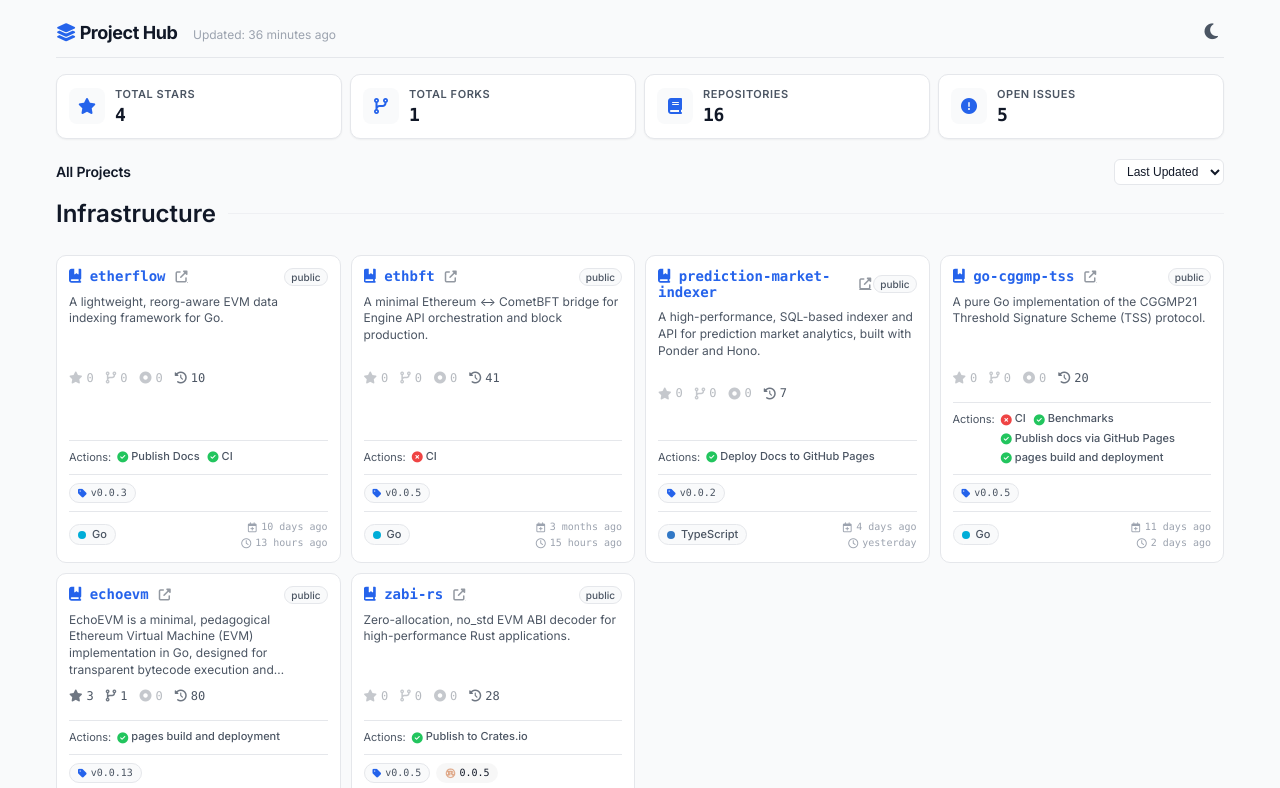
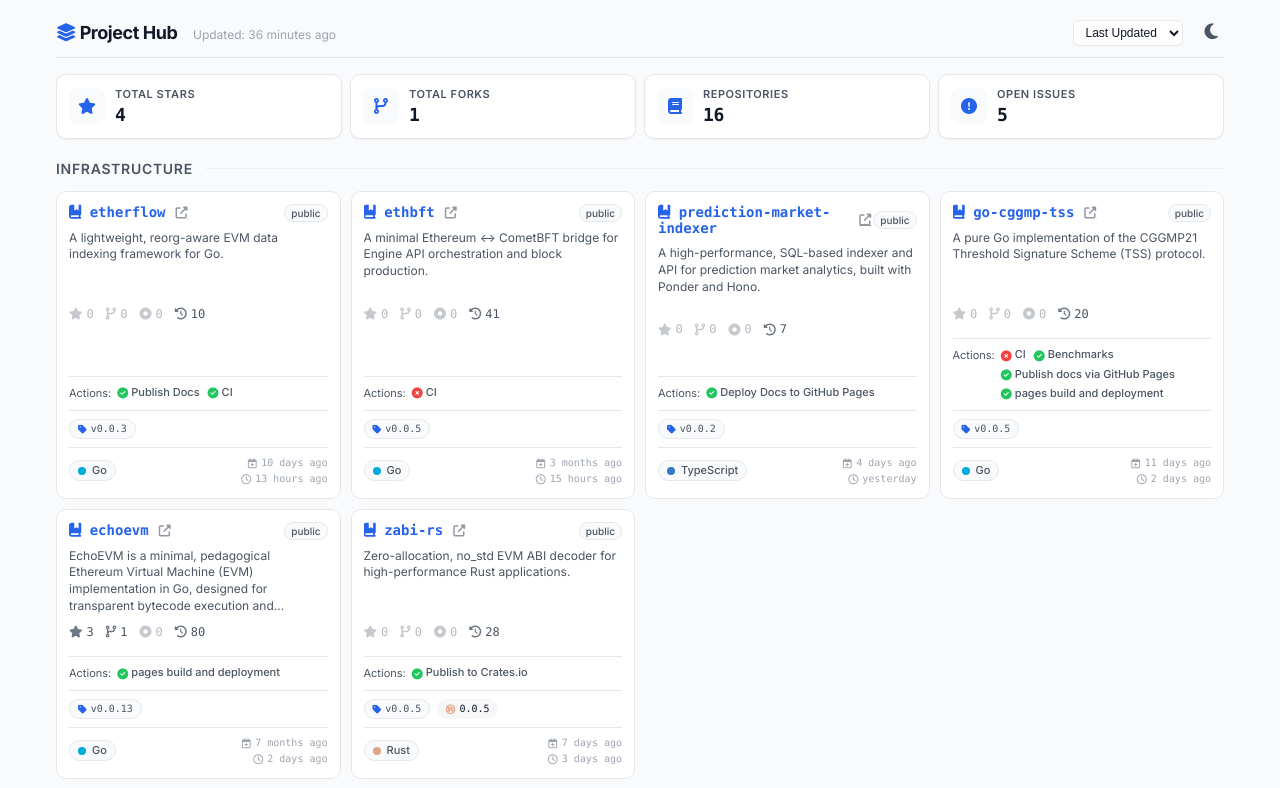
Before and after one commit to smallyunet/side-project-dashboard, a plain HTML site: page index.html in a window 1280 px wide. Shown: the top 788 px of the page. Drawn offline with Linux system fonts and the light colour scheme.

Commit message:
feat: Relocate project sorting dropdown to the main header and refine category title styling.

```diff
--- a/index.html
+++ b/index.html
@@ -27,9 +27,20 @@
                     <h2><i class="fas fa-layer-group" style="color: var(--accent-primary);"></i> Project Hub</h2>
                     <span class="last-updated" id="last-updated">Updated: --</span>
                 </div>
-                <button id="theme-toggle" class="theme-toggle" aria-label="Toggle Dark Mode">
-                    <i class="fas fa-moon"></i>
-                </button>
+                <div class="header-controls" style="display: flex; gap: 1rem; align-items: center;">
+                    <div class="filters-inline">
+                        <select id="sort-select">
+                            <option value="updated" selected>Last Updated</option>
+                            <option value="default">Default</option>
+                            <option value="stars">Stars</option>
+                            <option value="forks">Forks</option>
+                            <option value="created">Created Date</option>
+                        </select>
+                    </div>
+                    <button id="theme-toggle" class="theme-toggle" aria-label="Toggle Dark Mode">
+                        <i class="fas fa-moon"></i>
+                    </button>
+                </div>
             </header>
 
             <div id="stats" class="section-container">
@@ -74,18 +85,6 @@
             </div>
 
             <div id="repositories" class="section-container">
-                <div class="section-header">
-                    <h3>All Projects</h3>
-                    <div class="filters-inline">
-                        <select id="sort-select">
-                            <option value="updated" selected>Last Updated</option>
-                            <option value="default">Default</option>
-                            <option value="stars">Stars</option>
-                            <option value="forks">Forks</option>
-                            <option value="created">Created Date</option>
-                        </select>
-                    </div>
-                </div>
                 <div id="repos-container">
                     <!-- All repos will be inserted here -->
                 </div>
--- a/style.css
+++ b/style.css
@@ -619,17 +619,19 @@ select:hover {
 
 /* Category Sections */
 .category-section {
-    margin-bottom: 3rem;
+    margin-bottom: 1.5rem;
 }
 
 .category-title {
-    font-size: 1.5rem;
+    font-size: 14px;
     font-weight: 600;
-    margin-bottom: 1.5rem;
-    color: var(--text-primary);
+    margin-bottom: 12px;
+    color: var(--text-secondary);
     display: flex;
     align-items: center;
     gap: 0.75rem;
+    letter-spacing: 0.05em;
+    text-transform: uppercase;
 }
 
 .category-title::after {
```
